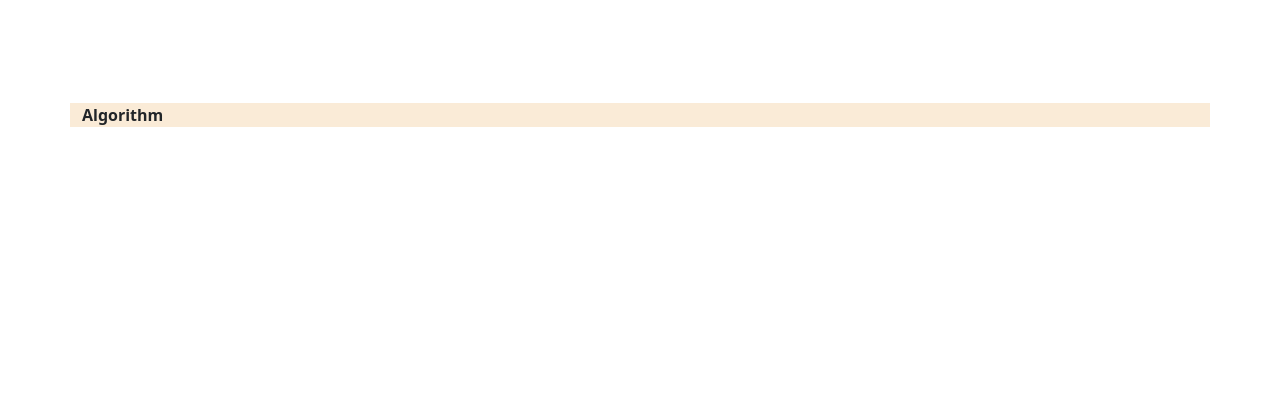
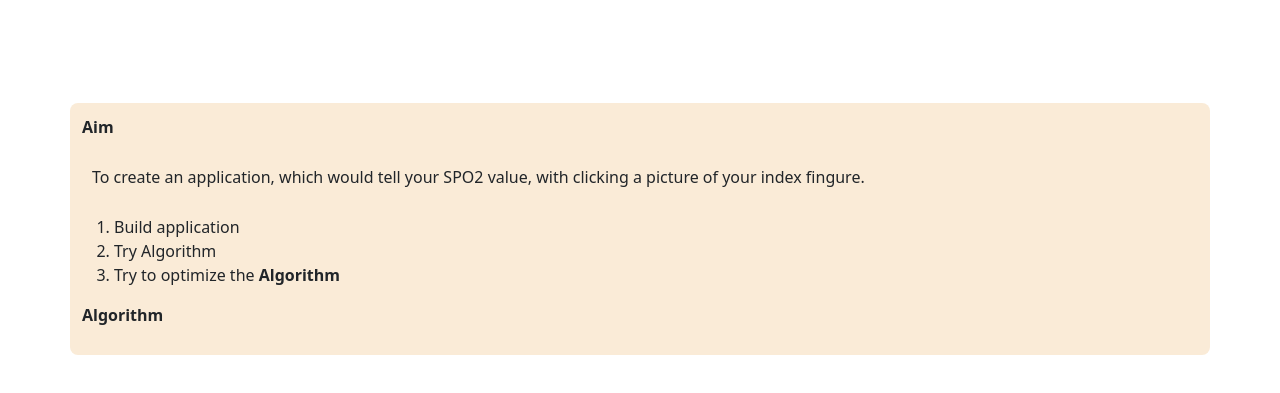
Before and after one commit to ashwath007/SPO2-1, a plain HTML site: page landing.html in a window 1280 px wide. Shown: the part 53-446 px from the top of the page. Drawn offline with nearby package versions, Linux system fonts and the light colour scheme.

Commit message:
landing \:

```diff
--- a/landing.html
+++ b/landing.html
@@ -12,8 +12,8 @@
         .algo {
             background-color: antiquewhite;
             margin-top: 156px;
-            border-radius: 8;
-            padding: 12;
+            border-radius: 8px;
+            padding: 12px;
         }
     </style>
     <title>SPO2 Projects</title>
@@ -30,8 +30,29 @@
     <div class="container algo">
         <p>
             <b>
+                Aim
+            </b>
+            <br/>
+            <p style="padding: 10px;">
+                To create an application, which would tell your SPO2 value, with clicking a picture of your index fingure.
+                <ol>
+                    <li>
+                        Build application
+                    </li>
+                    <li>
+                        Try Algorithm
+                    </li>
+                    <li>
+                        Try to optimize the <b>Algorithm</b>
+                    </li>
+
+                </ol>
+            </p>
+            <b>
                 Algorithm
             </b>
+
+
         </p>
     </div>
 
```
